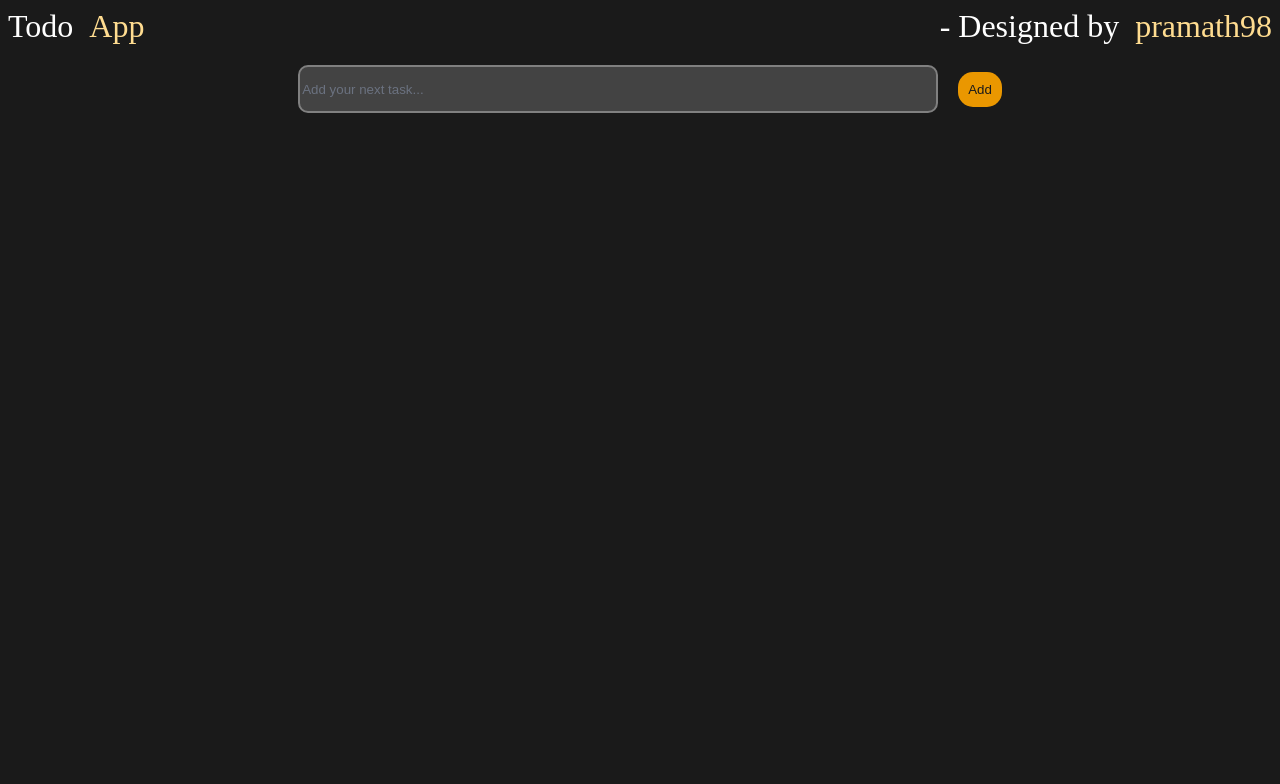
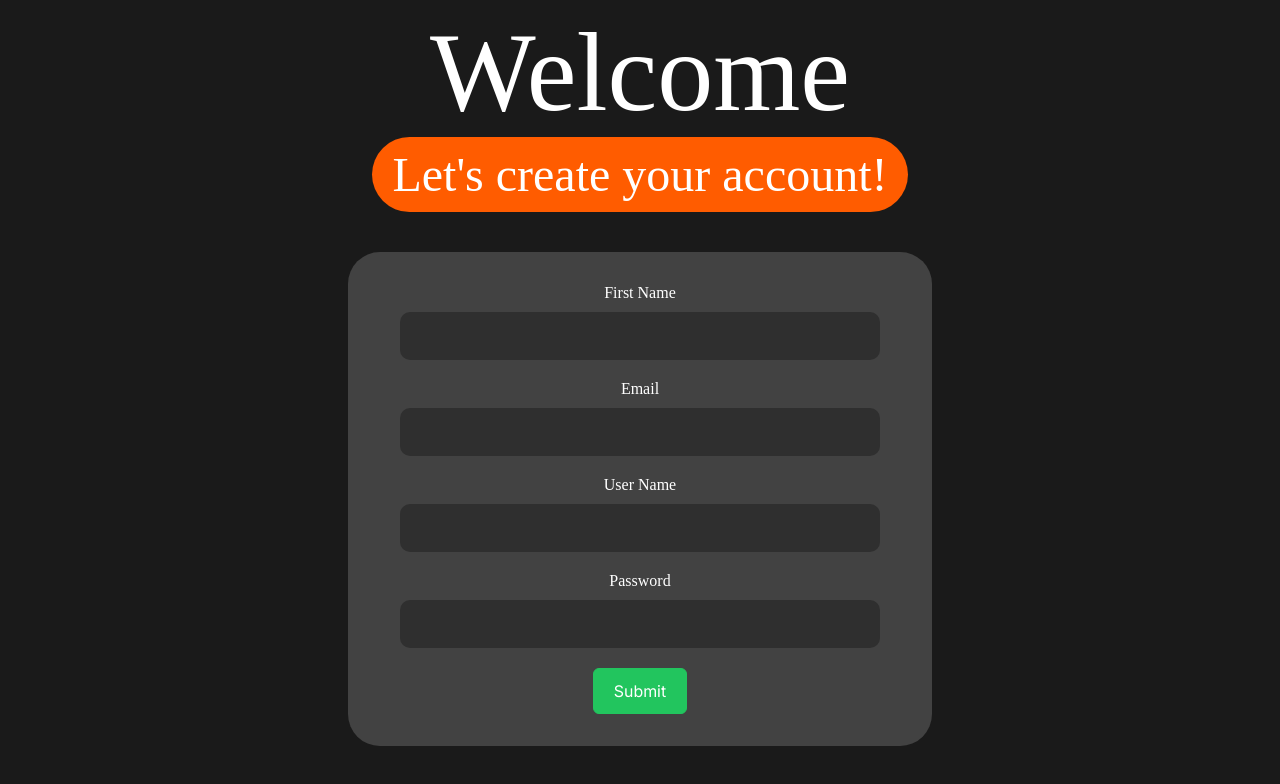
Before and after one commit to pramath98/react-todo-app, a React (Create React App) app: page /welcome in a window 1280 px wide. Shown: the top 784 px of the page. Built offline with nearby package versions, Linux system fonts and the light colour scheme.

Commit message:
signup page created

```diff
--- a/package.json
+++ b/package.json
@@ -13,6 +13,7 @@
     "react": "^18.2.0",
     "react-dom": "^18.2.0",
     "react-redux": "^8.1.3",
+    "react-router-dom": "^6.18.0",
     "react-scripts": "5.0.1",
     "web-vitals": "^2.1.4"
   },
--- a/src/App.css
+++ b/src/App.css
@@ -1,5 +1,8 @@
 .App {
   text-align: center;
+  display: flex;
+  flex-direction: column;
+  align-items: center;
 }
 
 .App-logo {
--- a/src/App.js
+++ b/src/App.js
@@ -1,26 +1,18 @@
-import logo from './logo.svg';
 import './App.css';
-import Todos from './components/Todos';
-import AddTodo from './components/AddTodo';
 import "primereact/resources/themes/lara-light-indigo/theme.css";
 import 'primeicons/primeicons.css';
+import { BrowserRouter, Route, Routes } from 'react-router-dom';
+import Home from './components/Home';
+import Welcome from './components/Welcome';
 
 function App() {
   return (
-    <div className="App">
-      <div className='app-header'>
-        <div>
-          <span style={{ paddingRight: '1rem' }}>Todo</span>
-          <span style={{ color: '#ffdc90' }}>App</span>
-        </div>
-        <div>
-          <span style={{ paddingRight: '1rem' }}>- Designed by</span>
-          <span style={{ color: '#ffdc90' }}>pramath98</span>
-        </div>
-      </div>
-      <AddTodo />
-      <Todos />
-    </div>
+    <BrowserRouter>
+        <Routes>
+        <Route path='/' element={<Home/>}/>
+        <Route path='/welcome' element={<Welcome/>}/>
+        </Routes>
+      </BrowserRouter>
   );
 }
 
--- a/src/components/AddTodo.js
+++ b/src/components/AddTodo.js
@@ -1,24 +1,29 @@
-import React, {useState} from "react";
+import React, { useState, useRef } from "react";
 import { useDispatch } from "react-redux";
 import { addTodo } from "../features/todo/todoSlice";
 
 
-function AddTodo(){
+function AddTodo() {
     const [input, setInput] = useState('');
     const dispatch = useDispatch();
+    const ipRef = useRef(0);
 
     const addTodoHandler = (e) => {
         e.preventDefault();
-        dispatch(addTodo(input));
-        setInput('');
+        if (input && input !== '') {
+            dispatch(addTodo(input));
+            setInput('');
+        } else {
+            ipRef.current.style.border = '2px solid red';
+        }
     }
 
-    return(
+    return (
         <>
-        <form onSubmit={addTodoHandler}>
-        <input className="todo-ip" type="text" value={input} placeholder="Add your next task..." onChange={(e)=>setInput(e.target.value)}/>
-        <button className="todo-submitB" type="submit"> Add </button>
-        </form>
+            <form onSubmit={addTodoHandler} className="submit-form-add-todo">
+                <input className="todo-ip" type="text" value={input} placeholder="Write your next task..." ref={ipRef} onChange={(e) => { ipRef.current.style.border = 'unset'; setInput(e.target.value) }} />
+                <button className="todo-submitB" type="submit">+</button>
+            </form>
         </>
     );
 };
--- /dev/null
+++ b/src/components/Home.js
@@ -0,0 +1,26 @@
+import './Home.css';
+import "primereact/resources/themes/lara-light-indigo/theme.css";
+import 'primeicons/primeicons.css';
+import Todos from './Todos';
+import AddTodo from './AddTodo';
+
+function Home() {
+    return (
+        <div className="App">
+            <div className='app-header'>
+                <div>
+                    <span style={{ paddingRight: '1rem' }}>Todo</span>
+                    <span style={{ color: '#ffdc90' }}>App</span>
+                </div>
+                {/* <div>
+                    <span style={{ paddingRight: '1rem' }}>- Designed by</span>
+                    <span style={{ color: '#ffdc90' }}>pramath98</span>
+                </div> */}
+            </div>
+            <AddTodo />
+            <Todos />
+        </div>
+    );
+}
+
+export default Home;
--- a/src/components/Todos.js
+++ b/src/components/Todos.js
@@ -13,7 +13,6 @@ function Todos() {
     console.log(todos);
     const dispatch = useDispatch();
     const [editDialog, setEditDialog] = useState(false);
-    const [input, setInput] = useState('');
     const [editId, setEditId] = useState('');
     const [editText, setEditText] = useState('');
 
@@ -44,21 +43,16 @@ function Todos() {
             </Dialog>
             <div className='todos-container'>
                 {todos.map(todo => (
-
                     <Card key={todo.id} style={{ width: '25%', margin: '10px' }}
                     >
                         <div style={{ display: 'flex', justifyContent: 'space-between', alignItems: 'center' }}>
-                            <span>{todo.text}</span>
+                            <span className='todo-text'>{todo.text}</span>
                             <div>
                                 <Button icon="pi pi-file-edit" onClick={(e) => editHandler(e, todo.id, todo.text)} rounded text severity="warn" aria-label="Edit" />
-                                <Button onClick={() => dispatch(removeTodo(todo.id))} icon="pi pi-times" rounded text severity="danger" aria-label="Cancel" />
+                                <Button onClick={() => dispatch(removeTodo(todo.id))} icon="pi pi-file-excel" rounded text severity="danger" aria-label="Cancel" />
                             </div>
                         </div>
                     </Card>
-                    //  <div className='todo-item'>
-                    //     <li onClick={() => dispatch(updateTodo({ id: todo.id, text: 'pramath' }))} key={todo.id}>{todo.text}</li>
-                    //      <div onClick={() => dispatch(removeTodo(todo.id))}>X</div>
-                    //  </div>
                 ))}
             </div>
         </>
--- /dev/null
+++ b/src/components/Welcome.js
@@ -0,0 +1,55 @@
+import React, { useState, useRef } from "react";
+import "primereact/resources/themes/lara-light-indigo/theme.css";
+import 'primeicons/primeicons.css';
+import styles from './Welcome.module.css';
+import { Button } from "primereact/button";
+function Home() {
+
+    document.title = 'Welcome';
+
+    const [fname, setFname] = useState('');
+    const [email, setEmail] = useState('');
+    const [uname, setUname] = useState('');
+    const [pwd, setPwd] = useState('');
+    const onFormSubmit = (e) => {
+        e.preventDefault();
+        console.log('form submitted');
+        if (fname === '' || email === '' || uname === '' || pwd === '') {
+            alert('Please fill mandatory fields!');
+        } else {
+            console.log(pwd, uname, email, fname);
+        }
+    }
+
+    return (
+        <div className="App">
+            <div className={styles.welcomeContainer}>
+                <span className={styles.welcome}>Welcome</span>
+                <span className={styles.letsStart}>Let's create your account!</span>
+            </div>
+            <form className={styles.signupContainer} onSubmit={onFormSubmit}>
+                <div className={styles.ipRow}>
+                    <span>First Name</span>
+                    <input className={'signupIP'} value={fname} onChange={(e) => setFname(e.target.value)}></input>
+                </div>
+                <div className={styles.ipRow}>
+                    <span>Email</span>
+                    <input className={'signupIP'} value={email} onChange={(e) => setEmail(e.target.value)}></input>
+                </div>
+                <div className={styles.ipRow}>
+                    <span>User Name</span>
+                    <input className={'signupIP'} value={uname} onChange={(e) => setUname(e.target.value)}></input>
+                </div>
+                <div className={styles.ipRow}>
+                    <span>Password</span>
+                    <input className={'signupIP signupIP-pwd'} type="password" value={pwd} onChange={(e) => setPwd(e.target.value)}></input>
+                </div>
+                <Button type="submit" severity="success">
+                    Submit
+                </Button>
+            </form>
+        </div>
+    );
+}
+
+export default Home;
--- /dev/null
+++ b/src/components/Welcome.module.css
@@ -0,0 +1,47 @@
+.letsStart {
+    color: white;
+    font-family: Montserrat-Bold;
+    font-size: 3rem;
+    background: #ff5c00;
+    width: max-content;
+    padding: 10px;
+    padding-left: 20px;
+    padding-right: 20px;
+    border-radius: 50px;
+}
+
+.welcome {
+    color: white;
+    font-family: Montserrat-Thin;
+    font-size: 7rem;
+}
+
+.welcomeContainer {
+    text-align: center;
+    display: flex;
+    flex-direction: column;
+    align-items: center;
+}
+
+.signupContainer {
+    text-align: center;
+    display: flex;
+    flex-direction: column;
+    align-items: center;
+    padding: 2rem;
+    background: #424242;
+    border-radius: 2rem;
+    margin: 40px;
+}
+
+.ipRow {
+    display: flex;
+    color: white;
+    font-family: 'Montserrat';
+    flex-direction: column;
+    align-items: center;
+}
+
+.ipRow:focus-visible {
+    outline: 0px solid gray !important;
+  }
--- a/src/index.css
+++ b/src/index.css
@@ -26,35 +26,77 @@ body {
   font-family: 'Montserrat-Thin';
   font-size: 2rem;
   display: flex;
-  justify-content: space-between;
+  justify-content: center;
+}
+
+.submit-form-add-todo {
+  display: flex;
+  align-items: center;
+  justify-content: center;
 }
 
 .todo-ip {
-  background: #434343;
-  border: 2px solid gray;
+  background: #2f2f2f;
+  border: 0px solid gray;
   border-radius: 10px;
   height: 3rem;
   width: 40rem;
   margin: 20px;
   color: white;
+  font-family: Montserrat;
+  padding-left: 10px;
+}
+
+.signupIP {
+  background: #2f2f2f;
+  border: 0px solid gray;
+  border-radius: 10px;
+  height: 3rem;
+  width: 30rem;
+  margin: 20px;
+  margin-top: 10px;
+  color: white;
+  font-family: Montserrat;
+  padding-left: 10px;
+}
+
+.todo-ip:focus-visible {
+  outline: 0px solid gray !important;
+}
+
+.signupIP.signupIP-pwd{
+  -webkit-text-security: disc;
+}
+
+
+.signupIP:focus-visible {
+  outline: 0px solid gray !important;
 }
 
 .todo-submitB {
-  background: #ea9700;
+  background: #ff5c00;
   color: #1a1a1a;
   border: none;
   padding: 10px;
-  border-radius: 15px;
+  border-radius: 30px;
   cursor: pointer;
+  font-size: 26px;
+  font-weight: 500;
+  width: 50px;
+  height: 50px;
 }
 
-.todo-heading{
-  color:white;
+.todo-heading {
+  color: white;
   font-size: 2rem;
   font-family: Montserrat-Bold;
 }
 
-.todos-container{
+.todo-text{
+  font-family: 'Montserrat';
+}
+
+.todos-container {
   display: flex;
   justify-content: center;
   align-items: center;
--- a/src/index.js
+++ b/src/index.js
@@ -4,13 +4,13 @@ import ReactDOM from 'react-dom/client';
 import './index.css';
 import App from './App';
 import reportWebVitals from './reportWebVitals';
-import {store} from './app/store'
+import { store } from './app/store'
 
 const root = ReactDOM.createRoot(document.getElementById('root'));
 root.render(
   <React.StrictMode>
-    <Provider store ={store}>
-    <App />
+    <Provider store={store}>
+      <App />
     </Provider>
   </React.StrictMode>
 );
```
Also changed, not shown: src/components/Home.css (added), 1 other file (tests, documents, lock files or other folders).
